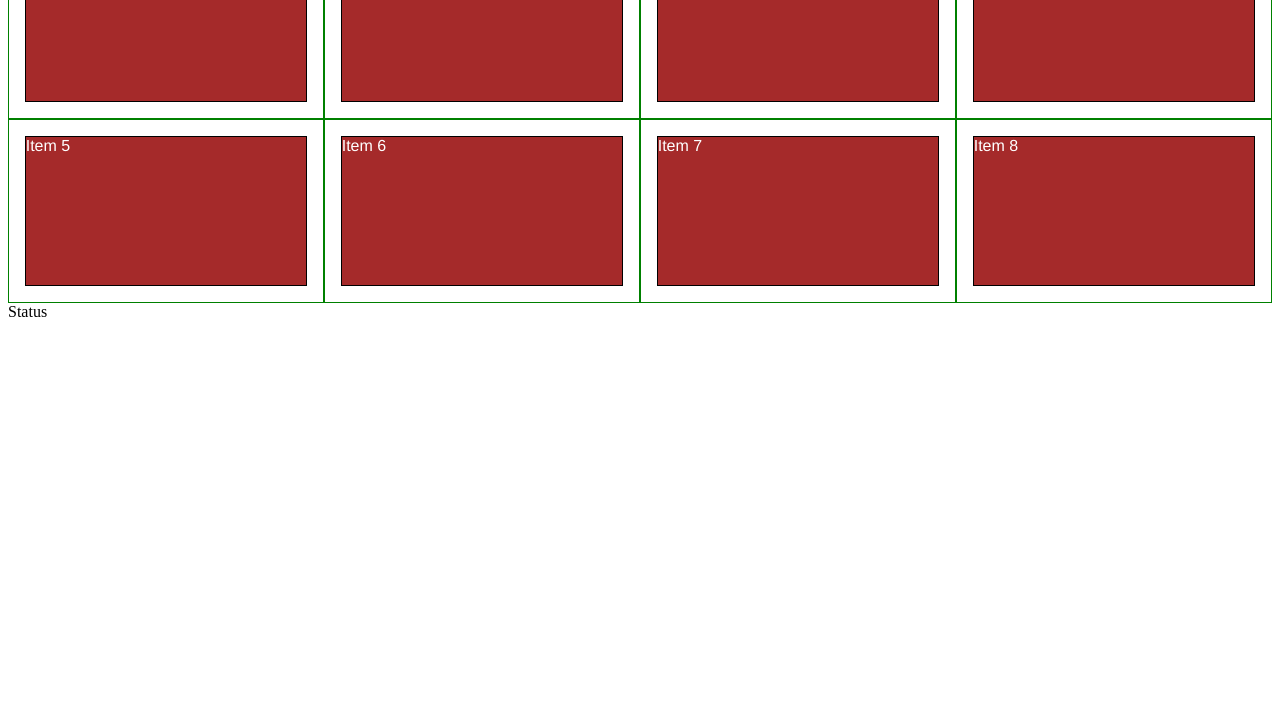
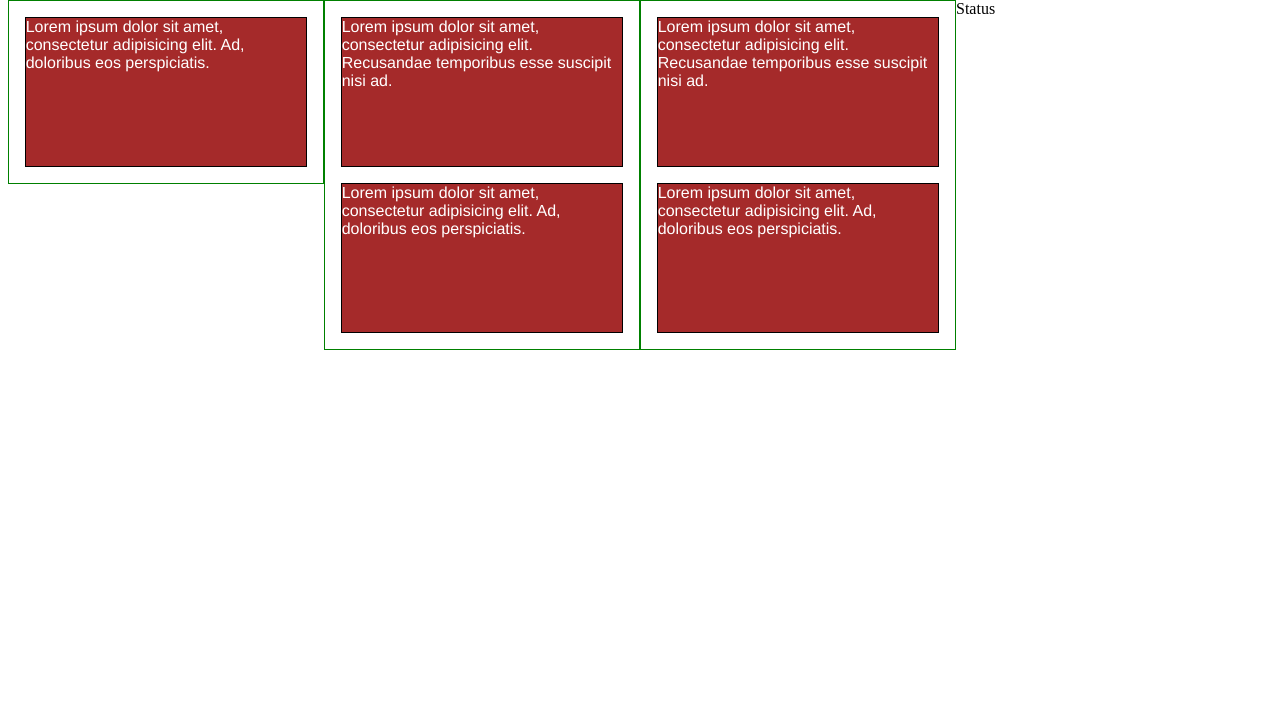
Before and after one commit to ipika777/assignment1, a plain HTML site: page index.html in a window 1280 px wide. Shown: the part 73-800 px from the top of the page. Drawn offline with Linux system fonts and the light colour scheme.

Commit message:
Update index.html

```diff
--- a/index.html
+++ b/index.html
@@ -7,15 +7,14 @@
 <link rel="stylesheet" href="css/styles.css">
 </head>
 <body>
+  <h1>Our Menu</h1>
 <div class="row">
-  <div class="col-lg-3 col-md-6"><p>Item 1</p></div>
-  <div class="col-lg-3 col-md-6"><p>Item 2</p></div>
-  <div class="col-lg-3 col-md-6"><p>Item 3</p></div>
-  <div class="col-lg-3 col-md-6"><p>Item 4</p></div>
-  <div class="col-lg-3 col-md-6"><p>Item 5</p></div>
-  <div class="col-lg-3 col-md-6"><p>Item 6</p></div>
-  <div class="col-lg-3 col-md-6"><p>Item 7</p></div>
-  <div class="col-lg-3 col-md-6"><p>Item 8</p></div>
+  <div class="col-lg-3 col-md-6"><pLorem ipsum dolor sit amet, consectetur adipisicing elit. Recusandae temporibus esse suscipit nisi ad.</p>
+    <p>Lorem ipsum dolor sit amet, consectetur adipisicing elit. Ad, doloribus eos perspiciatis.</p></div>
+  <div class="col-lg-3 col-md-6"><p>Lorem ipsum dolor sit amet, consectetur adipisicing elit. Recusandae temporibus esse suscipit nisi ad.</p>
+    <p>Lorem ipsum dolor sit amet, consectetur adipisicing elit. Ad, doloribus eos perspiciatis.</p></div>
+  <div class="col-lg-3 col-md-6"><p>Lorem ipsum dolor sit amet, consectetur adipisicing elit. Recusandae temporibus esse suscipit nisi ad.</p>
+    <p>Lorem ipsum dolor sit amet, consectetur adipisicing elit. Ad, doloribus eos perspiciatis.</p></div>
 </div>
 
 </body>
```
